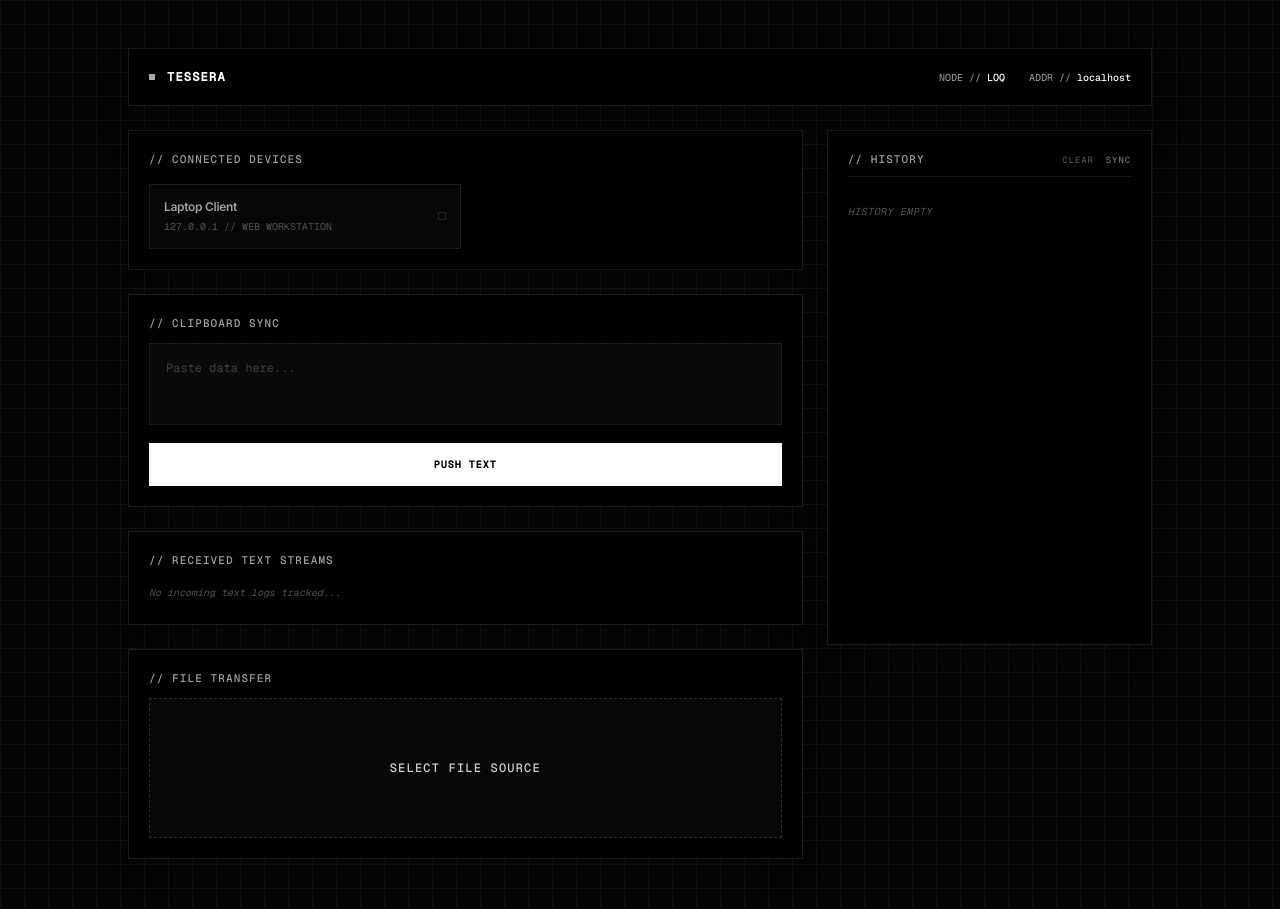
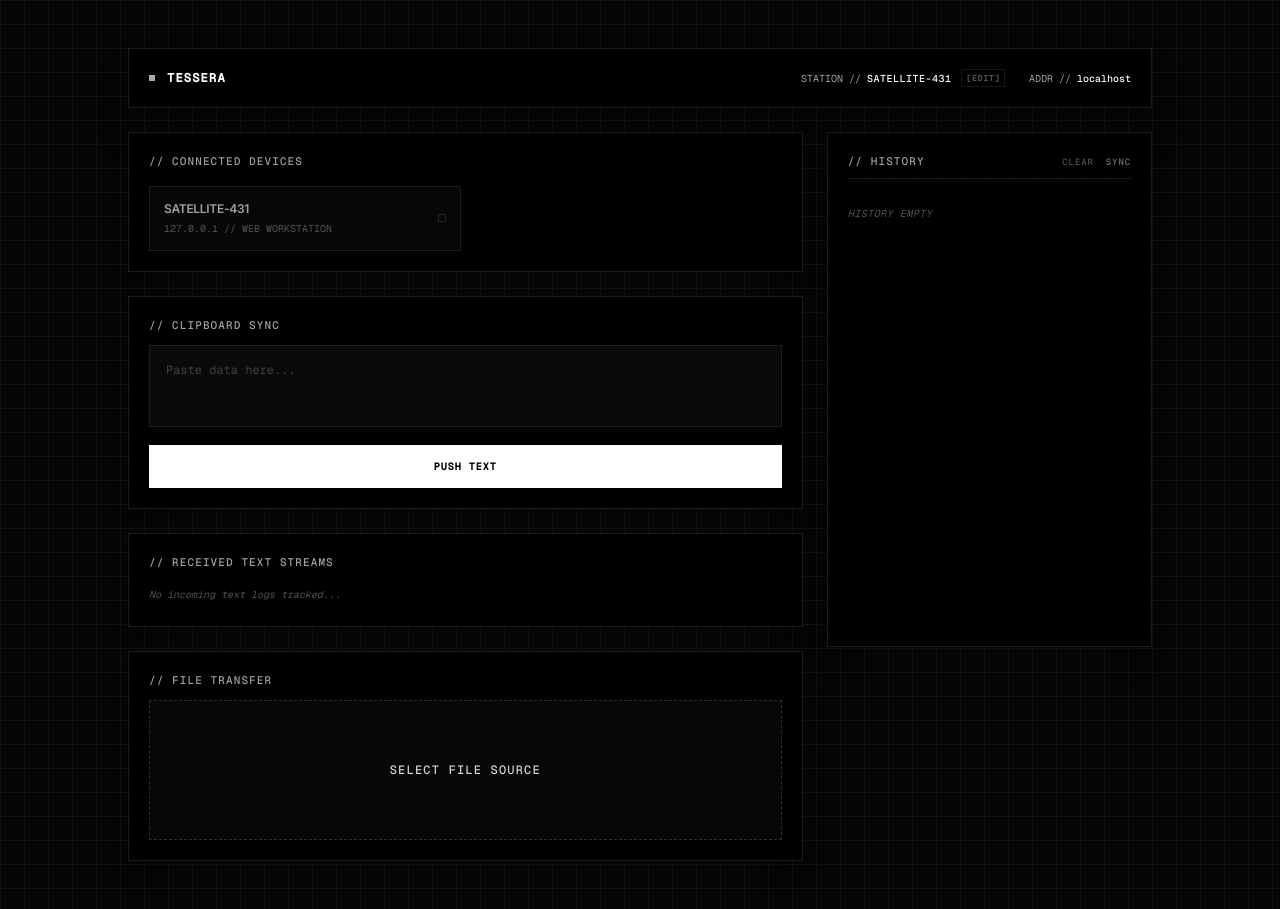
Before and after one commit to AllenJohnn/Tessera, a Flask app: page / in a window 1280 px wide. Before the commit the page ends 859 px from the top, so only its background shows below. Run offline with Flask 3, Linux system fonts and the light colour scheme; data that the repository does not hold is empty; parts of the project's set-up code (start-up, migrations or seed data) failed here and were passed over.

Commit message:
custom name

```diff
--- a/backend/server.py
+++ b/backend/server.py
@@ -2,6 +2,7 @@ import os
 import socket
 import time
 import threading
+import random
 from flask import Flask, render_template, request, jsonify
 from werkzeug.utils import secure_filename
 import pyperclip
@@ -36,7 +37,10 @@ db_store = None
 HTTP_ACTIVE_DEVICES = {}
 
 # Central memory cache for headless environment clips
-WEB_CLIPBOARD_CACHE = {"content": "", "timestamp": 0}
+WEB_CLIPBOARD_CACHE = {"content": "", "sender": "SYSTEM", "timestamp": 0}
+
+# Curated prefix list for generating frictionless, brutalist fallbacks
+BRUTALIST_PREFIXES = ["CORE", "NODE", "SATELLITE", "PHANTOM", "MATRIX", "VECTOR", "ALPHA", "SPECTRE"]
 
 def get_local_ip():
     s = socket.socket(socket.AF_INET, socket.SOCK_DGRAM)
@@ -65,6 +69,20 @@ def register_device_ping():
     data = request.get_json() or {}
     user_agent = request.headers.get('User-Agent', '').lower()
 
+    # Extract the true external client IP behind the cloud proxy layer
+    client_ip = request.headers.get('X-Forwarded-For', request.remote_addr).split(',')[0].strip()
+
+    # FIXED: Check if the client already has a known identity, or generate a zero-friction fallback
+    assigned_hostname = data.get("hostname")
+    if not assigned_hostname:
+        # Check if we already assigned them a name previously to avoid rapid cycling
+        if client_ip in HTTP_ACTIVE_DEVICES:
+            assigned_hostname = HTTP_ACTIVE_DEVICES[client_ip]["hostname"]
+        else:
+            random_id = random.randint(100, 999)
+            random_prefix = random.choice(BRUTALIST_PREFIXES)
+            assigned_hostname = f"{random_prefix}-{random_id}"
+
     if "iphone" in user_agent or "android" in user_agent:
         device_type = "Mobile Device"
     elif "ipad" in user_agent:
@@ -72,15 +90,14 @@ def register_device_ping():
     else:
         device_type = "Web Workstation"
 
-    # FIXED: Extract the true external client IP behind the cloud proxy layer
-    client_ip = request.headers.get('X-Forwarded-For', request.remote_addr).split(',')[0].strip()
-
     HTTP_ACTIVE_DEVICES[client_ip] = {
-        "hostname": data.get("hostname", f"Satellite [{client_ip.split('.')[-1]}]"),
+        "hostname": assigned_hostname,
         "type": device_type,
         "last_seen": time.time()
     }
-    return jsonify({"status": "acknowledged"})
+
+    # Return the callsign back to frontend so it can synchronize local memory stores
+    return jsonify({"status": "acknowledged", "assigned_name": assigned_hostname})
 
 @app.route('/api/peers', methods=['GET'])
 def get_discovered_peers():
@@ -114,11 +131,18 @@ def update_clipboard():
         return jsonify({'error': 'No text content detected'}), 400
 
     text_content = data['content']
-
-    # FIXED: Extract proxy IP for reliable cross-network identification
     client_ip = request.headers.get('X-Forwarded-For', request.remote_addr).split(',')[0].strip()
 
-    WEB_CLIPBOARD_CACHE = {"content": text_content, "timestamp": time.time()}
+    # FIXED: Extract sender identity from live tracking registry maps
+    device_info = HTTP_ACTIVE_DEVICES.get(client_ip, {})
+    sender_name = device_info.get('hostname', f"NODE [{client_ip.split('.')[-1]}]")
+
+    # Pack the payload bundled explicitly with its creator signature tag
+    WEB_CLIPBOARD_CACHE = {
+        "content": text_content,
+        "sender": sender_name,
+        "timestamp": time.time()
+    }
 
     try:
         pyperclip.copy(text_content)
@@ -130,13 +154,12 @@ def update_clipboard():
             win32clipboard.CloseClipboard()
         except ImportError:
             pass
-        print(f"\n📋 [Clipboard] Direct hardware sync completed from node: {client_ip}")
+        print(f"\n📋 [Clipboard] Direct hardware sync completed from node: {sender_name}")
     except Exception:
-        print(f"\n☁️ [Cloud Clipboard] Text cached successfully in memory for client: {client_ip}")
+        print(f"\n☁️ [Cloud Clipboard] Text cached successfully from: {sender_name}")
 
     return jsonify({'status': 'success', 'message': 'Clipboard Updated!'})
 
-# ADDED ENDPOINT: Serves the latest text string cache to the frontend stream container
 @app.route('/api/clipboard/get', methods=['GET'])
 def get_cached_clipboard():
     """Allows client instances to pull the latest text block from memory."""
@@ -177,15 +200,23 @@ def upload_file():
     file = request.files['file']
     if file.filename == '':
         return jsonify({'error': 'Empty file parameters'}), 400
+
     if file:
-        filename = secure_filename(file.filename)
-        file.save(os.path.join(app.config['UPLOAD_FOLDER'], filename))
+        client_ip = request.headers.get('X-Forwarded-For', request.remote_addr).split(',')[0].strip()
+        device_info = HTTP_ACTIVE_DEVICES.get(client_ip, {})
+        sender_name = device_info.get('hostname', f"NODE-{client_ip.split('.')[-1]}").replace(" ", "_").upper()
+
+        # FIXED: Append structural sender initials onto file descriptors to clear multi-device overlap
+        raw_filename = secure_filename(file.filename)
+        stamped_filename = f"{sender_name}_{raw_filename}"
+
+        file.save(os.path.join(app.config['UPLOAD_FOLDER'], stamped_filename))
 
         if db_store:
-            db_store.log_transfer(filename, 1, 'completed', request.remote_addr)
+            db_store.log_transfer(stamped_filename, 1, 'completed', client_ip)
 
-        print(f"\n📥 [File Drop] Saved file '{filename}' from address {request.remote_addr}")
-        return jsonify({'status': 'success', 'message': f"Stored context as {filename}"})
+        print(f"\n📥 [File Drop] Saved file '{stamped_filename}' from address {client_ip}")
+        return jsonify({'status': 'success', 'message': f"Stored context as {stamped_filename}"})
 
 @app.route('/api/files', methods=['GET'])
 def list_stored_files():
@@ -211,7 +242,7 @@ def clear_stored_files():
             file_path = os.path.join(app.config['UPLOAD_FOLDER'], f)
             if os.path.isfile(file_path):
                 os.remove(file_path)
-        print(f"\n🗑️ [Storage Purge] Directory wiped clear by: {request.remote_addr}")
+        print(f"\n🗑️ [Storage Purge] Directory wiped clear by request.")
         return jsonify({"status": "success", "message": "Storage purged"})
     except Exception as e:
         return jsonify({'error': str(e)}), 500
--- a/static/js/main.js
+++ b/static/js/main.js
@@ -13,14 +13,17 @@ document.addEventListener('DOMContentLoaded', () => {
     const clearFilesBtn = document.getElementById('clear-files-btn');
     const nodeIpDisplay = document.getElementById('node-ip');
     const peersGrid = document.getElementById('peers-grid');
-
-    // NEW ELEMENT BINDING: Locates the newly injected text ledger wrapper element
     const textStreamContainer = document.getElementById('text-stream-container');
 
+    // FIXED: Element bindings mapping to the header station identification labels
+    const displayNameField = document.getElementById('display-name');
+    const editNameBtn = document.getElementById('edit-name-btn');
+
     let selectedPeerIp = null;
-    let lastSeenTimestamp = 0; // State token tracking historic clip mutations
+    let lastSeenTimestamp = 0;
 
-    const dynamicDeviceName = (window.innerWidth < 640) ? "Mobile Phone" : "Laptop Client";
+    // Read the locally configured custom callsign if it exists in browser memory cache
+    let sessionCallsign = localStorage.getItem('tessera_callsign') || "";
 
     if (nodeIpDisplay) {
         nodeIpDisplay.textContent = window.location.hostname;
@@ -42,11 +45,25 @@ document.addEventListener('DOMContentLoaded', () => {
     // Ping background server registry
     async function broadcastMobilePresence() {
         try {
-            await fetch('/api/ping', {
+            const response = await fetch('/api/ping', {
                 method: 'POST',
                 headers: { 'Content-Type': 'application/json' },
-                body: JSON.stringify({ "hostname": dynamicDeviceName })
+                body: JSON.stringify({ "hostname": sessionCallsign }) // Sends empty string if unassigned, triggering random fallback
             });
+
+            if (response.ok) {
+                const data = await response.json();
+                // FIXED: If we didn't have a name yet, adopt and lock the backend's auto-generated tag
+                if (!sessionCallsign && data.assigned_name) {
+                    sessionCallsign = data.assigned_name;
+                    localStorage.setItem('tessera_callsign', sessionCallsign);
+                }
+
+                // Update header interface label tracking
+                if (displayNameField) {
+                    displayNameField.textContent = sessionCallsign;
+                }
+            }
         } catch (err) {
             console.error("Presence beacon dropped");
         }
@@ -121,7 +138,7 @@ document.addEventListener('DOMContentLoaded', () => {
         }
     }
 
-    // NEW INTERFACE METHOD: Polls the web backend cache for new text payloads
+    // Polls the web backend cache for new text payloads
     async function checkIncomingTextStreams() {
         if (!textStreamContainer) return;
         try {
@@ -139,18 +156,17 @@ document.addEventListener('DOMContentLoaded', () => {
                 const textRow = document.createElement('div');
                 textRow.className = "flex items-center justify-between bg-[#070707] p-3 border border-[#1c1c1c] hover:border-neutral-800 transition duration-100 animate-fade-in";
 
-                // Truncate display string cleanly if text exceeds inline line boundaries
                 const displayText = data.content.length > 40 ? data.content.substring(0, 40) + "..." : data.content;
+                const senderTag = data.sender ? data.sender.toUpperCase() : "UNKNOWN";
 
                 textRow.innerHTML = `
                     <div class="truncate max-w-[75%]">
-                        <p class="text-neutral-300 text-xs truncate font-medium break-all select-all">${displayText}</p>
-                        <p class="text-[9px] text-neutral-600 mono mt-1 uppercase tracking-wide">TEXT BLOCK RECEIVED</p>
+                        <p class="text-neutral-300 text-xs font-medium break-all select-all">${displayText}</p>
+                        <p class="text-[9px] text-neutral-500 mono mt-1 uppercase tracking-wide">RECEIVED FROM // ${senderTag}</p>
                     </div>
                     <button type="button" class="copy-stream-btn text-[9px] font-bold tracking-widest px-2.5 py-1.5 border border-neutral-800 text-neutral-400 hover:border-white hover:text-white hover:bg-white hover:text-black transition duration-100 uppercase cursor-pointer" data-raw="${encodeURIComponent(data.content)}">COPY</button>
                 `;
 
-                // Wire up click-to-copy utility directly onto the dynamic row node button
                 textRow.querySelector('.copy-stream-btn').addEventListener('click', function() {
                     const rawContent = decodeURIComponent(this.getAttribute('data-raw'));
                     navigator.clipboard.writeText(rawContent).then(() => {
@@ -159,13 +175,36 @@ document.addEventListener('DOMContentLoaded', () => {
                     }).catch(() => showToast('browser copy blocked', true));
                 });
 
-                // Prepend newest clips on top of list
                 textStreamContainer.insertBefore(textRow, textStreamContainer.firstChild);
-                showToast('new text block received');
+                showToast(`text message streaming from ${senderTag}`);
             }
         } catch (err) {
             console.error("Text stream verification exception dropping:", err);
         }
+    }
+
+    // FIXED: Connected inline callsign editing logic prompt controller tracking block
+    if (editNameBtn) {
+        editNameBtn.addEventListener('click', () => {
+            const currentName = sessionCallsign || "ASSIGNING...";
+            const inputPrompt = prompt("ENTER NEW STATION CALLSIGN:", currentName);
+
+            if (inputPrompt !== null) {
+                const sanitizedInput = inputPrompt.trim().replace(/[^a-zA-Z0-9-_ ]/g, "").toUpperCase();
+                if (!sanitizedInput) {
+                    showToast('Invalid station identifier matching strings', true);
+                    return;
+                }
+
+                // Update local instances and commit variables straight down local memory arrays
+                sessionCallsign = sanitizedInput;
+                localStorage.setItem('tessera_callsign', sessionCallsign);
+                if (displayNameField) displayNameField.textContent = sessionCallsign;
+
+                showToast(`callsign assigned: ${sessionCallsign}`);
+                broadcastMobilePresence(); // Push instance state directly over system endpoints
+            }
+        });
     }
 
     clearFilesBtn.addEventListener('click', async () => {
@@ -199,7 +238,6 @@ document.addEventListener('DOMContentLoaded', () => {
             if (response.ok) {
                 showToast('clipboard updated');
                 clipboardInput.value = '';
-                // Trigger instant validation pass right after local user submissions
                 await checkIncomingTextStreams();
             } else {
                 showToast('sync channel fault', true);
@@ -276,17 +314,17 @@ document.addEventListener('DOMContentLoaded', () => {
         clientRequest.send(formData);
     }
 
-    // FIXED IMMEDIATE EXECUTION RUNTIMES: Fires ping + fetch immediately to remove latency
     async function initTessera() {
+        // Run initial synchronization passes instantly on document mount points
         await broadcastMobilePresence();
         await queryLiveNetworkPeers();
         await loadAvailableFiles();
-        await checkIncomingTextStreams(); // Check cache state on boot
+        await checkIncomingTextStreams();
 
-        // Background interval clocks monitoring network states asynchronously
+        // Asynchronous monitoring configurations handling periodic infrastructure evaluation
         setInterval(broadcastMobilePresence, 4000);
         setInterval(queryLiveNetworkPeers, 4000);
-        setInterval(checkIncomingTextStreams, 2000); // Polling clipboard matrix every 2s
+        setInterval(checkIncomingTextStreams, 2000);
     }
 
     initTessera();
--- a/templates/index.html
+++ b/templates/index.html
@@ -27,8 +27,13 @@
             <div class="h-1.5 w-1.5 bg-white animate-pulse"></div>
             <h1 class="text-xs font-semibold tracking-widest uppercase mono">tessera</h1>
         </div>
-        <div class="text-[10px] mono text-neutral-400 flex flex-wrap gap-x-6 gap-y-1 w-full sm:w-auto justify-between sm:justify-end">
-            <div>NODE // <span class="text-white font-medium">LOQ</span></div>
+
+        <div class="text-[10px] mono text-neutral-400 flex flex-wrap gap-x-6 gap-y-1 w-full sm:w-auto justify-between sm:justify-end items-center">
+            <div class="flex items-center gap-1.5">
+                <span>STATION //</span>
+                <span class="text-white font-medium uppercase tracking-wider" id="display-name">SYNCING...</span>
+                <button type="button" id="edit-name-btn" class="text-[8px] tracking-widest text-neutral-600 hover:text-white border border-neutral-900 hover:border-neutral-500 px-1 py-0.5 uppercase cursor-pointer select-none transition ml-1 font-semibold">[EDIT]</button>
+            </div>
             <div>ADDR // <span class="text-white font-medium" id="node-ip">tessera-lo78.onrender.com</span></div>
         </div>
     </header>
```
